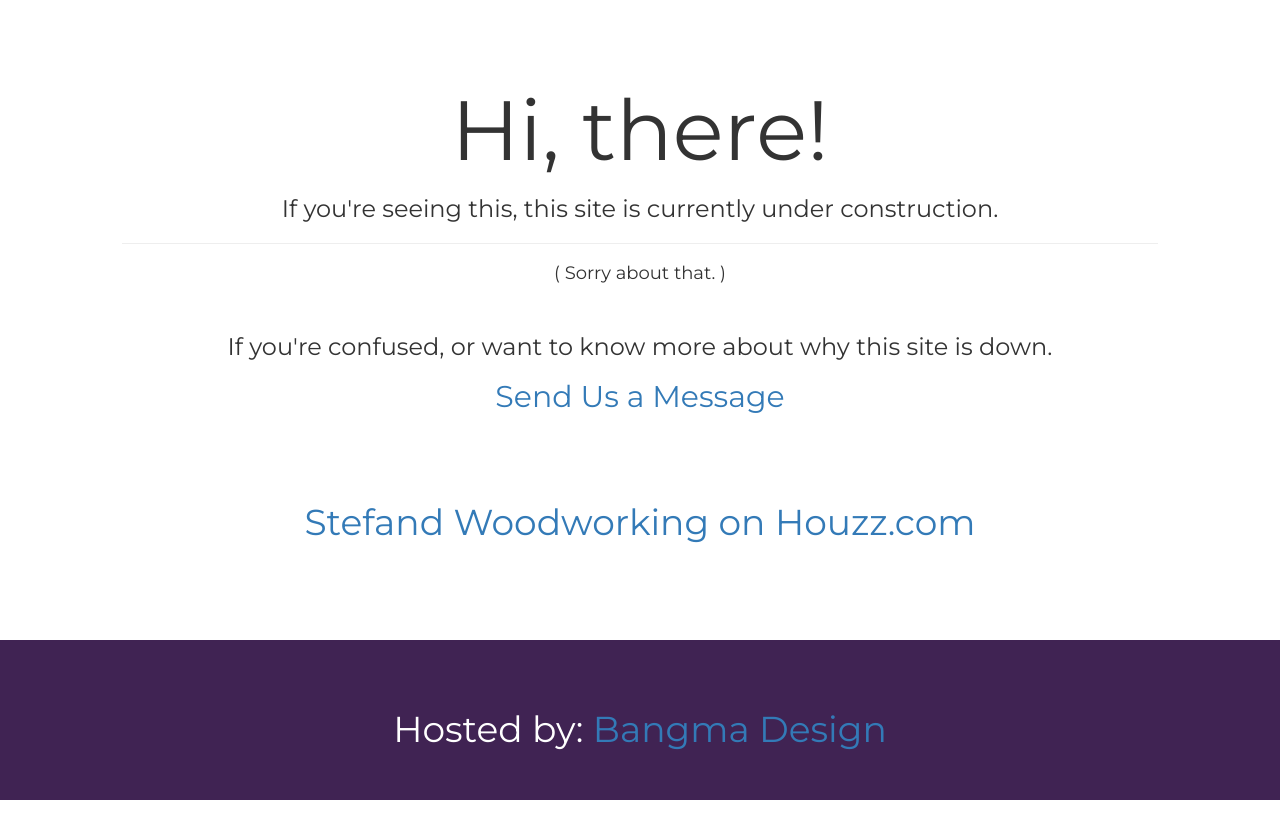
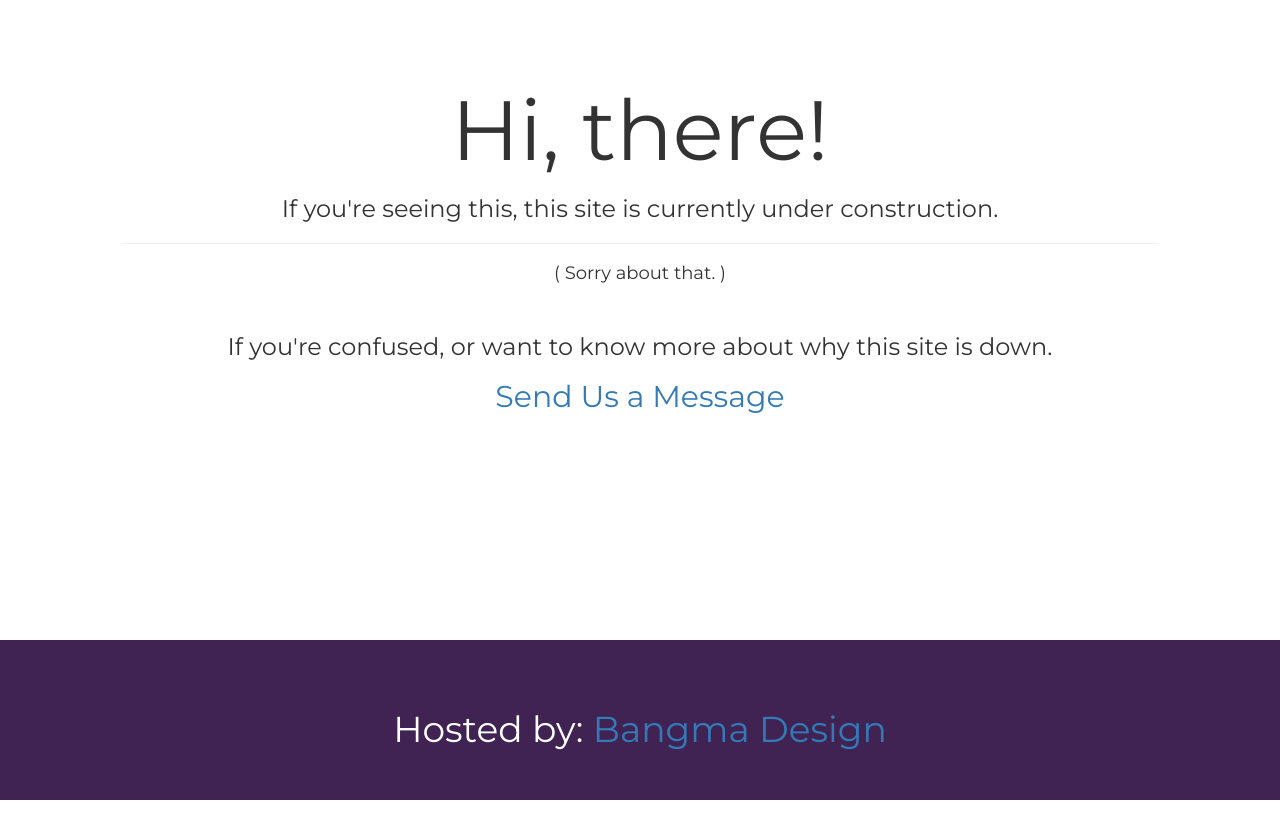
Before and after one commit to dzirg44/under-construction-page, a plain HTML site: page index.html in a window 1280 px wide. Drawn offline with nearby package versions, Linux system fonts and the light colour scheme.

Commit message:
generalized

```diff
--- a/index.html
+++ b/index.html
@@ -28,7 +28,6 @@
         <br>
         <br>
         <br>
-        <h1><a href="http://www.houzz.com/pro/stefand/stefand-woodwork-and-kitchen-cabinets">Stefand Woodworking on Houzz.com</a></h1>
         <div class="shade"></div>
         <h1 class="host">Hosted by: <a href="bangma.ca">Bangma Design</a></h1>
       </div>
```
